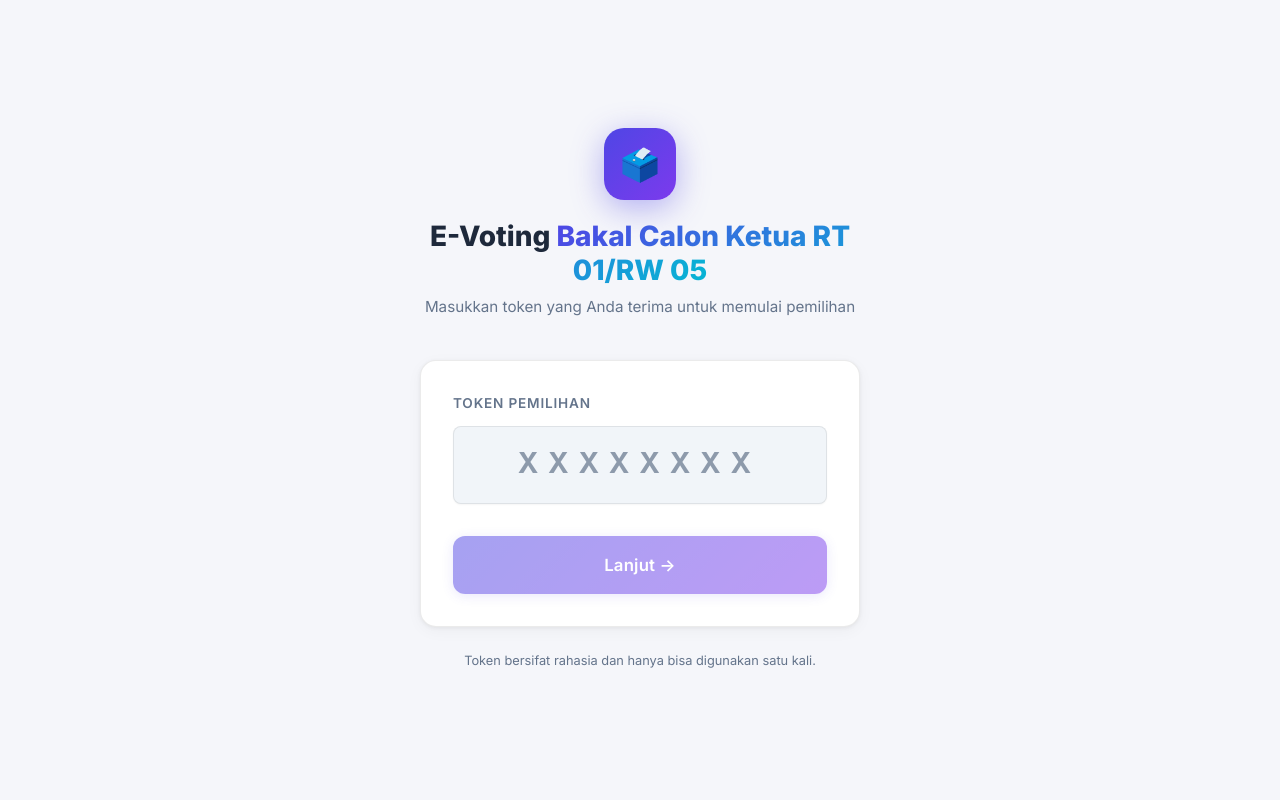
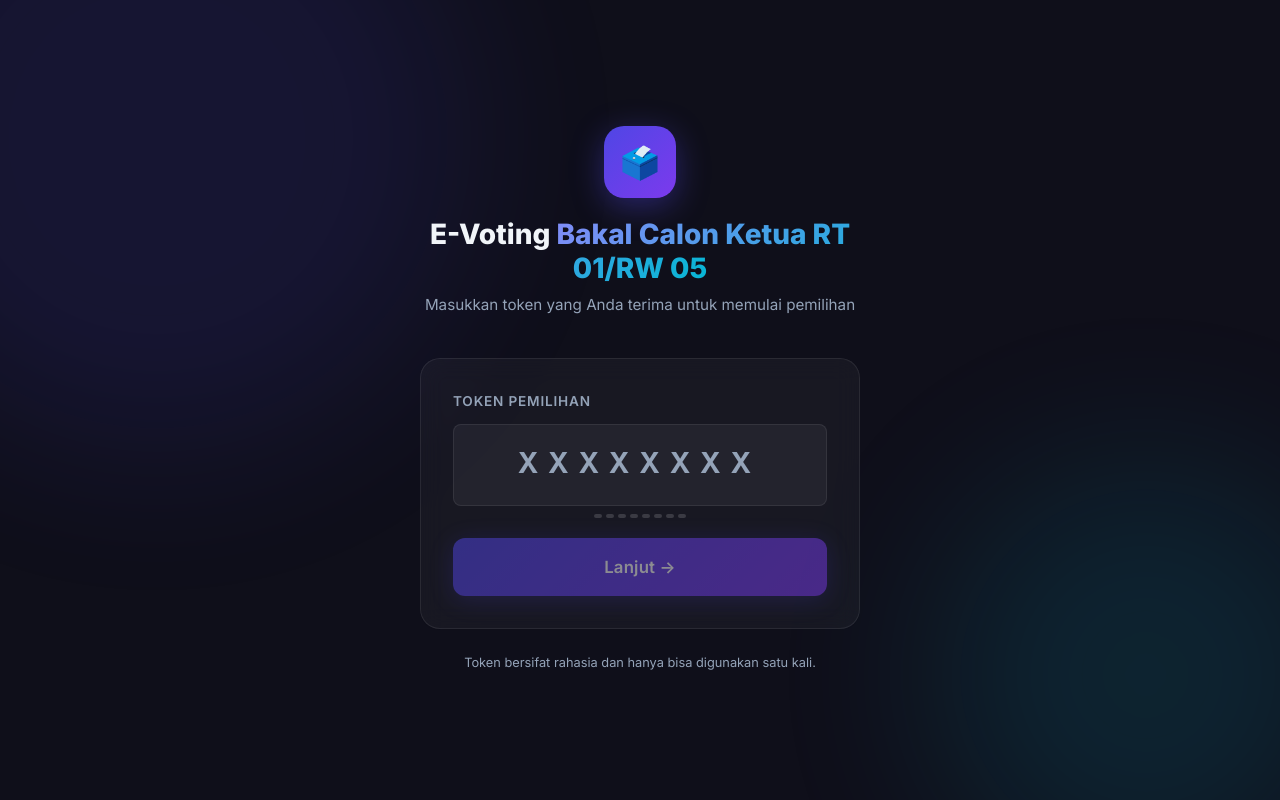
Before and after one commit to graphilitos/evote, a Next.js app: page / in a window 1280 px wide. Built offline with nearby package versions, Linux system fonts and the light colour scheme; no server answers.

Commit message:
revert: kembalikan tema gelap (dark glassmorphism) seperti semula

```diff
--- a/src/app/admin/AdminSidebar.tsx
+++ b/src/app/admin/AdminSidebar.tsx
@@ -30,7 +30,7 @@ export default function AdminSidebar() {
         style={{
           width: '220px',
           flexShrink: 0,
-          background: '#fff',
+          background: 'rgba(255,255,255,0.03)',
           borderRight: '1px solid var(--color-border)',
           display: 'flex',
           flexDirection: 'column',
--- a/src/app/globals.css
+++ b/src/app/globals.css
@@ -1,19 +1,19 @@
 @import "tailwindcss";
 
 :root {
-  /* Palet utama — indigo */
+  /* Palet warna utama — biru indigo modern */
   --color-primary: #4f46e5;
   --color-primary-dark: #3730a3;
-  --color-primary-light: #6366f1;
+  --color-primary-light: #818cf8;
   --color-accent: #06b6d4;
 
-  /* Light theme */
-  --color-bg: #f5f6fa;
-  --color-surface: #ffffff;
-  --color-surface-2: #f1f5f9;
-  --color-border: rgba(0, 0, 0, 0.08);
-  --color-text: #1e293b;
-  --color-text-muted: #64748b;
+  /* Netral */
+  --color-bg: #0f0f1a;
+  --color-surface: #1a1a2e;
+  --color-surface-2: #16213e;
+  --color-border: rgba(255, 255, 255, 0.08);
+  --color-text: #f1f5f9;
+  --color-text-muted: #94a3b8;
 
   /* Status */
   --color-success: #10b981;
@@ -23,8 +23,8 @@
   /* Radius */
   --radius-sm: 8px;
   --radius-md: 12px;
-  --radius-lg: 16px;
-  --radius-xl: 24px;
+  --radius-lg: 20px;
+  --radius-xl: 28px;
 }
 
 * {
@@ -46,17 +46,18 @@ body {
   line-height: 1.6;
 }
 
-/* ─── Card ─── */
+/* ─── Glassmorphism card ─── */
 .glass-card {
-  background: var(--color-surface);
+  background: rgba(255, 255, 255, 0.04);
   border: 1px solid var(--color-border);
+  backdrop-filter: blur(12px);
+  -webkit-backdrop-filter: blur(12px);
   border-radius: var(--radius-lg);
-  box-shadow: 0 1px 4px rgba(0,0,0,0.06), 0 4px 16px rgba(0,0,0,0.04);
 }
 
 /* ─── Gradient text ─── */
 .gradient-text {
-  background: linear-gradient(135deg, #4f46e5 0%, #06b6d4 100%);
+  background: linear-gradient(135deg, #818cf8 0%, #06b6d4 100%);
   -webkit-background-clip: text;
   -webkit-text-fill-color: transparent;
   background-clip: text;
@@ -77,18 +78,24 @@ body {
   border: none;
   cursor: pointer;
   transition: all 0.2s ease;
-  box-shadow: 0 2px 12px rgba(79, 70, 229, 0.25);
+  box-shadow: 0 4px 24px rgba(79, 70, 229, 0.35);
   letter-spacing: 0.01em;
   text-decoration: none;
 }
 
 .btn-primary:hover:not(:disabled) {
-  transform: translateY(-1px);
-  box-shadow: 0 6px 20px rgba(79, 70, 229, 0.35);
+  transform: translateY(-2px);
+  box-shadow: 0 8px 32px rgba(79, 70, 229, 0.5);
 }
 
-.btn-primary:active:not(:disabled) { transform: translateY(0); }
-.btn-primary:disabled { opacity: 0.5; cursor: not-allowed; }
+.btn-primary:active:not(:disabled) {
+  transform: translateY(0);
+}
+
+.btn-primary:disabled {
+  opacity: 0.5;
+  cursor: not-allowed;
+}
 
 /* ─── Secondary button ─── */
 .btn-secondary {
@@ -96,7 +103,7 @@ body {
   align-items: center;
   justify-content: center;
   gap: 0.5rem;
-  background: var(--color-surface);
+  background: rgba(255, 255, 255, 0.06);
   color: var(--color-text);
   font-weight: 500;
   font-size: 1rem;
@@ -106,15 +113,17 @@ body {
   cursor: pointer;
   transition: all 0.2s ease;
   text-decoration: none;
-  box-shadow: 0 1px 3px rgba(0,0,0,0.06);
 }
 
 .btn-secondary:hover:not(:disabled) {
-  background: var(--color-surface-2);
-  border-color: rgba(0,0,0,0.14);
+  background: rgba(255, 255, 255, 0.1);
+  border-color: rgba(255, 255, 255, 0.2);
 }
 
-.btn-secondary:disabled { opacity: 0.5; cursor: not-allowed; }
+.btn-secondary:disabled {
+  opacity: 0.5;
+  cursor: not-allowed;
+}
 
 /* ─── Danger button ─── */
 .btn-danger {
@@ -122,42 +131,45 @@ body {
   align-items: center;
   justify-content: center;
   gap: 0.5rem;
-  background: rgba(239, 68, 68, 0.08);
-  color: #dc2626;
+  background: rgba(239, 68, 68, 0.15);
+  color: #fca5a5;
   font-weight: 500;
   font-size: 0.875rem;
   padding: 0.5rem 1rem;
   border-radius: var(--radius-sm);
-  border: 1px solid rgba(239, 68, 68, 0.2);
+  border: 1px solid rgba(239, 68, 68, 0.3);
   cursor: pointer;
   transition: all 0.2s ease;
 }
 
-.btn-danger:hover:not(:disabled) { background: rgba(239, 68, 68, 0.14); }
+.btn-danger:hover:not(:disabled) {
+  background: rgba(239, 68, 68, 0.25);
+}
 
 /* ─── Input field ─── */
 .input-field {
   width: 100%;
-  background: var(--color-surface);
+  background: rgba(255, 255, 255, 0.05);
   border: 1px solid var(--color-border);
   border-radius: var(--radius-sm);
   color: var(--color-text);
   font-size: 1rem;
   font-family: inherit;
-  padding: 0.75rem 1rem;
+  padding: 0.875rem 1rem;
   transition: border-color 0.2s, box-shadow 0.2s;
   outline: none;
-  box-shadow: 0 1px 2px rgba(0,0,0,0.04);
 }
 
 .input-field:focus {
   border-color: var(--color-primary-light);
-  box-shadow: 0 0 0 3px rgba(99, 102, 241, 0.12);
+  box-shadow: 0 0 0 3px rgba(129, 140, 248, 0.15);
 }
 
-.input-field::placeholder { color: var(--color-text-muted); opacity: 0.7; }
+.input-field::placeholder {
+  color: var(--color-text-muted);
+}
 
-/* ─── Token input ─── */
+/* ─── Token input (monospace, large) ─── */
 .token-input {
   font-family: 'Courier New', Courier, monospace;
   font-size: 2rem;
@@ -165,7 +177,6 @@ body {
   letter-spacing: 0.35em;
   text-align: center;
   text-transform: uppercase;
-  background: var(--color-surface-2);
 }
 
 /* ─── Badge ─── */
@@ -181,12 +192,62 @@ body {
   text-transform: uppercase;
 }
 
-.badge-draft  { background: rgba(245,158,11,0.1); color: #b45309; border: 1px solid rgba(245,158,11,0.25); }
-.badge-open   { background: rgba(16,185,129,0.1); color: #059669; border: 1px solid rgba(16,185,129,0.25); }
-.badge-closed { background: rgba(100,116,139,0.1); color: #475569; border: 1px solid rgba(100,116,139,0.2); }
+.badge-draft {
+  background: rgba(245, 158, 11, 0.15);
+  color: #fbbf24;
+  border: 1px solid rgba(245, 158, 11, 0.3);
+}
 
-/* ─── Orbs (disabled on light theme) ─── */
-.orb { display: none; }
+.badge-open {
+  background: rgba(16, 185, 129, 0.15);
+  color: #34d399;
+  border: 1px solid rgba(16, 185, 129, 0.3);
+}
+
+.badge-closed {
+  background: rgba(100, 116, 139, 0.15);
+  color: #94a3b8;
+  border: 1px solid rgba(100, 116, 139, 0.3);
+}
+
+/* ─── Animated background orbs ─── */
+.orb {
+  position: fixed;
+  border-radius: 50%;
+  filter: blur(80px);
+  opacity: 0.12;
+  pointer-events: none;
+  z-index: 0;
+}
+
+.orb-1 {
+  width: 600px;
+  height: 600px;
+  background: var(--color-primary);
+  top: -200px;
+  left: -200px;
+  animation: float-1 20s ease-in-out infinite;
+}
+
+.orb-2 {
+  width: 400px;
+  height: 400px;
+  background: var(--color-accent);
+  bottom: -100px;
+  right: -100px;
+  animation: float-2 15s ease-in-out infinite;
+}
+
+@keyframes float-1 {
+  0%, 100% { transform: translate(0, 0) scale(1); }
+  33% { transform: translate(60px, 40px) scale(1.05); }
+  66% { transform: translate(-30px, 60px) scale(0.95); }
+}
+
+@keyframes float-2 {
+  0%, 100% { transform: translate(0, 0) scale(1); }
+  50% { transform: translate(-40px, -30px) scale(1.1); }
+}
 
 /* ─── Table ─── */
 .data-table {
@@ -197,51 +258,65 @@ body {
 
 .data-table th {
   text-align: left;
-  padding: 0.625rem 1rem;
+  padding: 0.75rem 1rem;
   color: var(--color-text-muted);
   font-weight: 600;
-  font-size: 0.72rem;
+  font-size: 0.75rem;
   text-transform: uppercase;
-  letter-spacing: 0.07em;
+  letter-spacing: 0.08em;
   border-bottom: 1px solid var(--color-border);
-  background: var(--color-surface-2);
 }
 
 .data-table td {
-  padding: 0.75rem 1rem;
-  border-bottom: 1px solid rgba(0,0,0,0.04);
+  padding: 0.875rem 1rem;
+  border-bottom: 1px solid rgba(255, 255, 255, 0.04);
 }
 
-.data-table tr:last-child td { border-bottom: none; }
+.data-table tr:hover td {
+  background: rgba(255, 255, 255, 0.02);
+}
 
-.data-table tr:hover td { background: rgba(79,70,229,0.02); }
+/* ─── Candidate card (voter) ─── */
+.candidate-card {
+  background: rgba(255, 255, 255, 0.04);
+  border: 2px solid var(--color-border);
+  border-radius: var(--radius-lg);
+  padding: 1.5rem;
+  cursor: pointer;
+  transition: all 0.25s cubic-bezier(0.34, 1.56, 0.64, 1);
+  position: relative;
+  overflow: hidden;
+}
 
-/* ─── Candidate card (voter page) ─── */
-.candidate-card {
-  background: var(--color-surface);
-  border: 2px solid var(--color-border);
-  border-radius: var(--radius-md);
-  cursor: pointer;
-  transition: all 0.2s ease;
-  position: relative;
+.candidate-card::before {
+  content: '';
+  position: absolute;
+  inset: 0;
+  background: linear-gradient(135deg, var(--color-primary), var(--color-accent));
+  opacity: 0;
+  transition: opacity 0.25s ease;
 }
 
 .candidate-card:hover {
-  border-color: rgba(79, 70, 229, 0.35);
-  transform: translateY(-2px);
-  box-shadow: 0 6px 20px rgba(79, 70, 229, 0.1);
+  border-color: rgba(129, 140, 248, 0.5);
+  transform: translateY(-4px);
+  box-shadow: 0 12px 40px rgba(79, 70, 229, 0.25);
 }
 
 .candidate-card.selected {
-  border-color: var(--color-primary);
-  background: rgba(79, 70, 229, 0.04);
-  box-shadow: 0 4px 16px rgba(79, 70, 229, 0.15);
+  border-color: var(--color-primary-light);
+  background: rgba(79, 70, 229, 0.12);
+  box-shadow: 0 8px 32px rgba(79, 70, 229, 0.3);
+}
+
+.candidate-card:active {
+  transform: translateY(-2px) scale(0.99);
 }
 
 /* ─── Progress bar ─── */
 .progress-bar {
   height: 8px;
-  background: rgba(0,0,0,0.06);
+  background: rgba(255, 255, 255, 0.08);
   border-radius: 999px;
   overflow: hidden;
 }
@@ -257,7 +332,7 @@ body {
 .modal-overlay {
   position: fixed;
   inset: 0;
-  background: rgba(0, 0, 0, 0.45);
+  background: rgba(0, 0, 0, 0.7);
   backdrop-filter: blur(4px);
   z-index: 100;
   display: flex;
@@ -268,7 +343,9 @@ body {
 }
 
 @media (min-width: 640px) {
-  .modal-overlay { align-items: center; }
+  .modal-overlay {
+    align-items: center;
+  }
 }
 
 .modal-panel {
@@ -279,27 +356,37 @@ body {
   width: 100%;
   max-width: 480px;
   animation: slide-up 0.3s cubic-bezier(0.34, 1.56, 0.64, 1);
-  box-shadow: 0 -8px 40px rgba(0,0,0,0.12);
 }
 
 @media (min-width: 640px) {
-  .modal-panel { border-radius: var(--radius-xl); box-shadow: 0 20px 60px rgba(0,0,0,0.15); }
+  .modal-panel {
+    border-radius: var(--radius-xl);
+  }
 }
 
 @keyframes slide-up {
   from { transform: translateY(30px); opacity: 0; }
-  to   { transform: translateY(0); opacity: 1; }
+  to { transform: translateY(0); opacity: 1; }
 }
 
 @keyframes fade-in {
   from { opacity: 0; }
-  to   { opacity: 1; }
+  to { opacity: 1; }
 }
 
-/* ─── Scrollbar ─── */
-::-webkit-scrollbar { width: 5px; }
-::-webkit-scrollbar-track { background: transparent; }
-::-webkit-scrollbar-thumb { background: rgba(0,0,0,0.12); border-radius: 3px; }
+/* ─── Scrollbar custom ─── */
+::-webkit-scrollbar {
+  width: 6px;
+}
+
+::-webkit-scrollbar-track {
+  background: transparent;
+}
+
+::-webkit-scrollbar-thumb {
+  background: rgba(255, 255, 255, 0.15);
+  border-radius: 3px;
+}
 
 /* ─── Admin bottom navbar (mobile) ─── */
 .admin-bottom-nav {
@@ -320,7 +407,6 @@ body {
 @media (max-width: 767px) {
   .admin-bottom-nav { display: flex; }
   .admin-sidebar { display: none !important; }
-  /* tambahkan padding bawah agar konten tidak tertutup navbar */
   .admin-main-content { padding-bottom: 90px !important; }
 }
 
@@ -355,10 +441,16 @@ body {
   letter-spacing: 0.02em;
 }
 
-/* ─── Print styles ─── */
+/* ─── Print styles (token cards) ─── */
 @media print {
-  body { background: white; color: black; }
-  .no-print { display: none !important; }
+  body {
+    background: white;
+    color: black;
+  }
+
+  .no-print {
+    display: none !important;
+  }
 
   .print-token-grid {
     display: grid;
@@ -385,5 +477,8 @@ body {
     margin: 8px 0;
   }
 
-  .print-token-label { font-size: 11px; color: #555; }
+  .print-token-label {
+    font-size: 11px;
+    color: #555;
+  }
 }
```
Also changed, not shown: src/app/pilih/page.tsx (+12 -14 lines).
